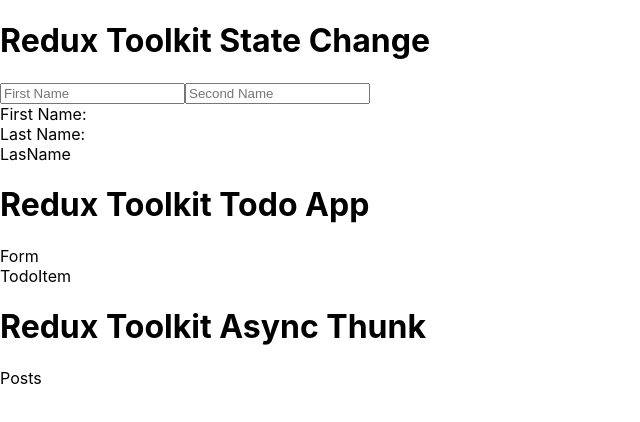
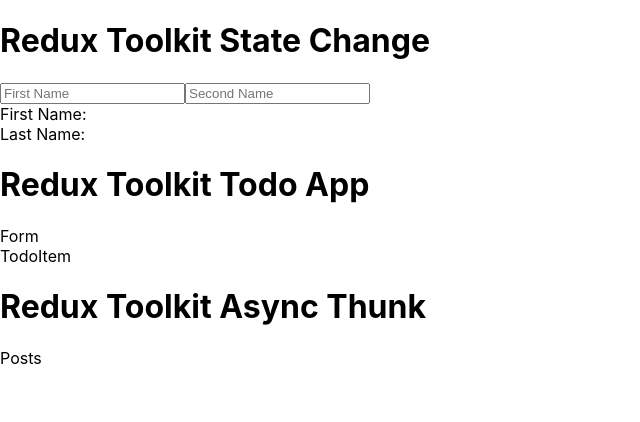
Before and after one commit to VladimirRM/Redux-toolkit-get-js, a React (Create React App) app: page / in a window 1280 px wide. Shown: the top 422 px of the page, without its empty margins (0-640 px from the left). Built offline with nearby package versions, Linux system fonts and the light colour scheme.

Commit message:
start todo app

```diff
--- a/src/components/LasName.js
+++ /dev/null
@@ -1,9 +0,0 @@
-import React from 'react'
-
-const LasName = () => {
-  return (
-    <div>LasName</div>
-  )
-}
-
-export default LasName
--- /dev/null
+++ b/src/components/LastName.js
@@ -0,0 +1,12 @@
+import React from 'react'
+import { useSelector } from 'react-redux'
+
+const LastName = () => {
+
+  const lastName = useSelector((state)=>state.user.lastName)
+  return (
+    <div>{lastName}</div>
+  )
+}
+
+export default LastName
--- a/src/components/User.js
+++ b/src/components/User.js
@@ -1,8 +1,8 @@
 import React from 'react'
 import FirstName from './FirstName'
-import LastName from './LasName'
+import LastName from './LastName'
 import { useDispatch } from 'react-redux'
-import { setFirstName } from '../features/user/userSlise'
+import { setFirstName,setLastName } from '../features/user/userSlise'
 
 
 const User = () => {
@@ -19,6 +19,8 @@ const User = () => {
             <input
                 type='text'
                 placeholder='Second Name'
+                onChange={(e)=>{dispatch(setLastName(e.target.value))}}
+
                 className='w-full p-1 mb-2 focus:outline-none focus:border-lime-500 focus: border-2 placeholder:text-sm'
             />
             <div className='flex gap-20 py-5'>
```
